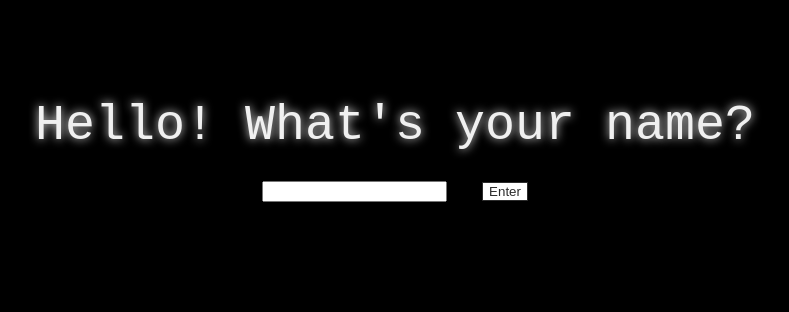
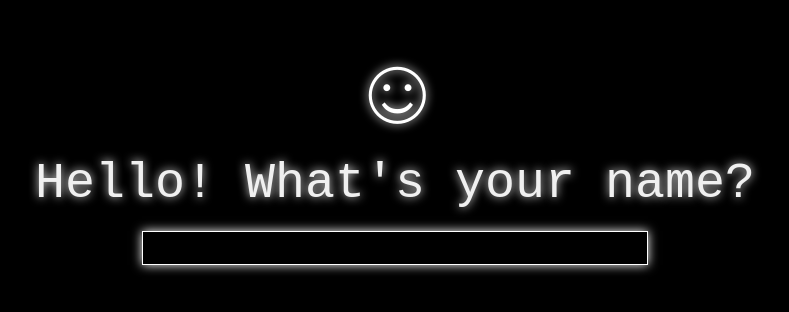
Before and after one commit to delguanzon/mr-robogers, a plain HTML site: page index.html in a window 1280 px wide. Shown: the part 246-558 px from the top of the page, without its empty margins (245-1034 px from the left). Drawn offline with Linux system fonts and the light colour scheme.

Commit message:
Add more transitions

```diff
--- a/css/styles.css
+++ b/css/styles.css
@@ -67,11 +67,42 @@ button {
   margin-left: 5px;
 }
 
-button:hover {
+#button:hover {
   cursor: pointer;
   transition: 0.1s;
   font-size: large;
 }
+
+button#nameBtn {
+  background-color: black;
+  border: none;
+  color: white;
+  text-shadow: 0px 0px 10px white;
+  font-family: 'Courier New', Courier, monospace;
+  font-size: 100px;
+  transition: 0.3s;
+}
+
+button#nameBtn:hover {
+  font-size: 150px;;
+  cursor: pointer;
+  transition: 0.3s;
+}
+
+button#nameBtn:hover ~ label {
+  opacity: 0;
+  transition: 0.3s;
+}
+
+button#nameBtn:hover ~ input#name {
+  font-size: 80px;
+  height: 80px;
+  width: auto;
+  border: none;
+  box-shadow: none;
+  transition: 1s;
+}
+
 
 span {
   transition: 1s;
@@ -84,8 +115,6 @@ span:hover {
   font-weight: bold;
   font-size: 20px;
 }
-
-
 
 p {
   text-align: center;
@@ -108,3 +137,21 @@ p {
   font-size: 50px;
   text-align: center;
 }
+
+input#name {
+  height: 30px;
+  width: 500px;
+  text-align: center;
+  caret-color: rgb(255, 255, 255);
+  font-size: 20px;
+
+}
+
+.whiteGlow {
+  background-color: black;
+  border: 1px solid white;
+  box-shadow: 0px 0px 10px white;
+  color: white;
+  text-shadow: 0px 0px 10px white;
+  font-family: 'Courier New', Courier, monospace;
+}
--- a/index.html
+++ b/index.html
@@ -10,10 +10,11 @@
 </head>
 <body>
   <div class="centerDiv" id="welcome">
-    <form id="nameForm">
-      <label for="name">Hello! What's your name?</label><br>
-      <input type="input" id="name" autocomplete="off" required="true" />
-      <button type="submit" id="nameBtn">Enter</button>
+    <form id="nameForm" autocomplete="off" >
+      <button type="submit" id="nameBtn" class="">☺</button><br>
+      <label for="name">Hello! What's your name? </label><br>
+      <input type="input" id="name" class="whiteGlow" autocomplete="off" required="true" />
+
     </form>
   </div>
 
@@ -22,7 +23,7 @@
       <p>response</p>
     </div>
     <div id="msgBox">
-      <form id="form">
+      <form id="form" autocomplete="off">
         <button type="submit" id="button">Enter</button>
         <label for="code"></label>
         <input type="number" id="code" autocomplete="off" placeholder="Enter your code (i.e 123)" max="999" required="true"><br>
```
